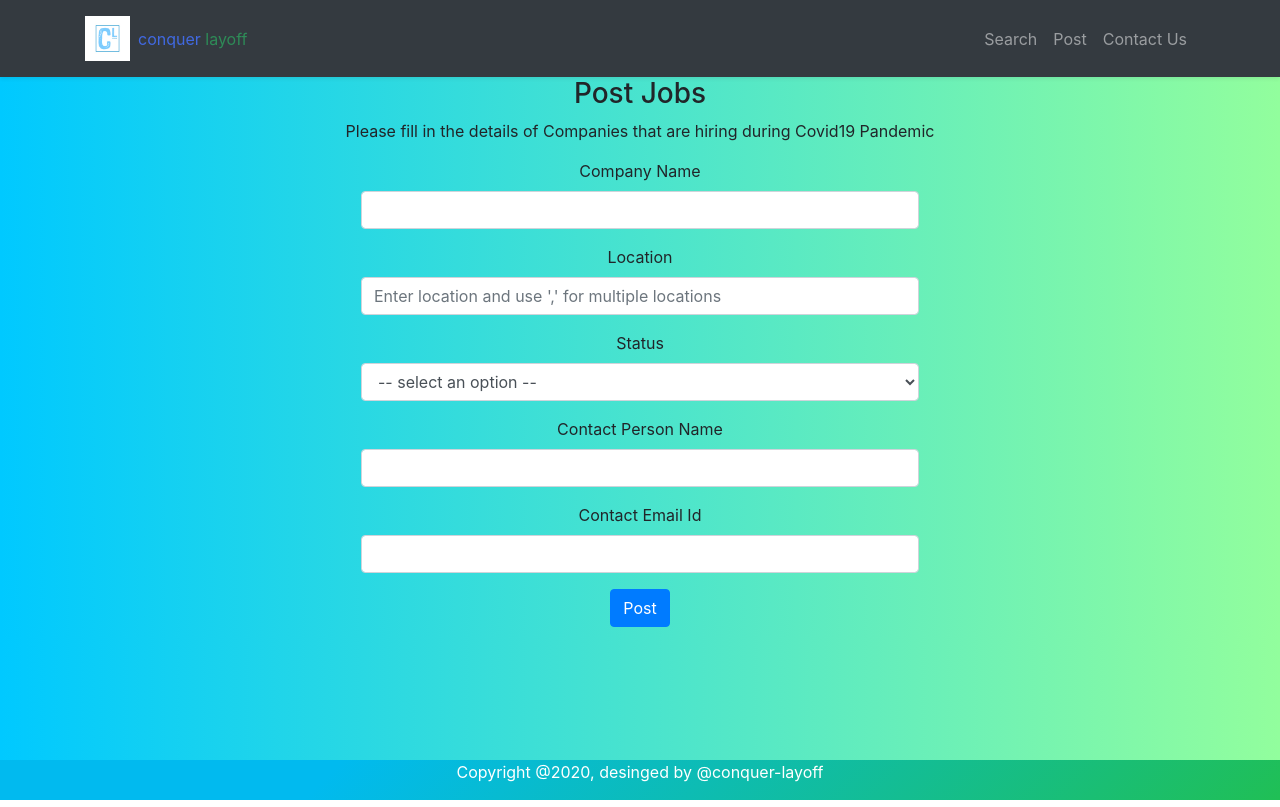
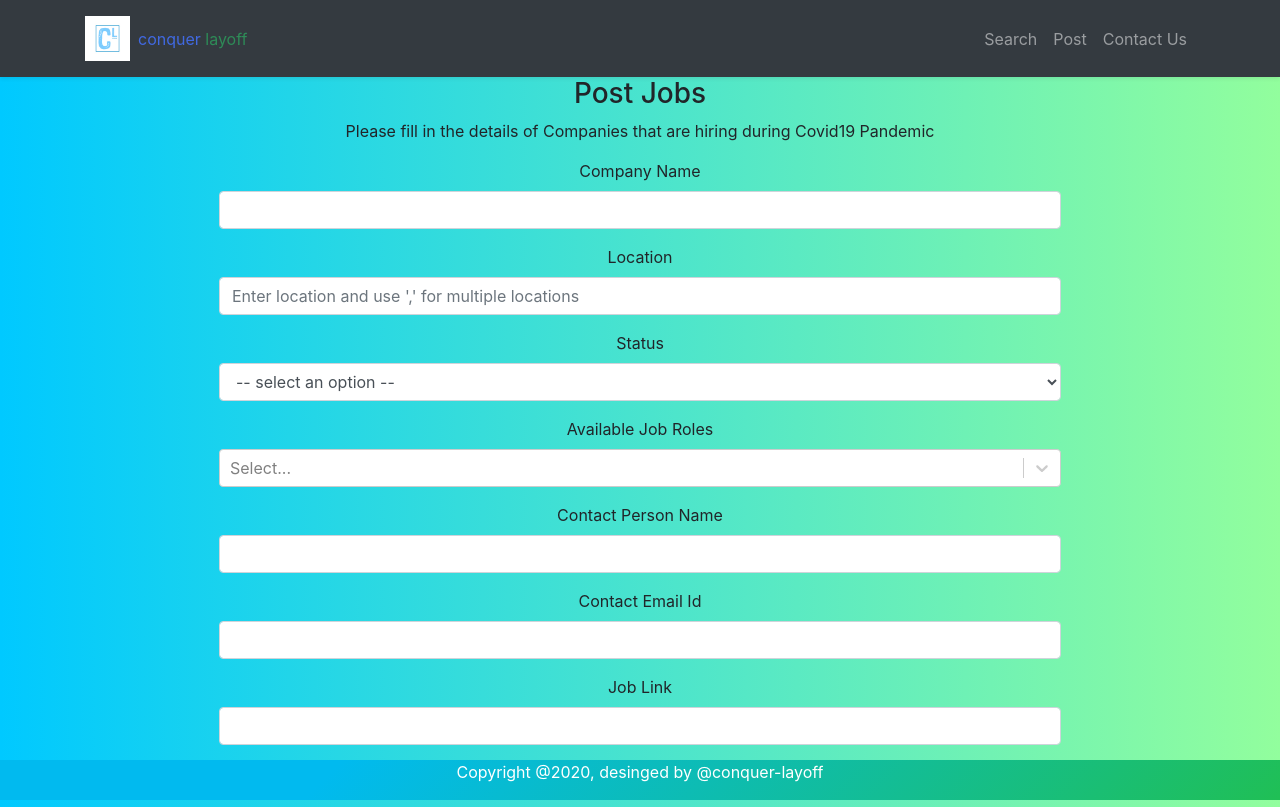
Before and after one commit to vini46/conquer, a React (Create React App) app in the folder client/: page /post in a window 1280 px wide. Built offline with nearby package versions, Linux system fonts and the light colour scheme.

Commit message:
new fields added

```diff
--- a/client/package.json
+++ b/client/package.json
@@ -15,7 +15,8 @@
     "react-responsive-carousel": "^3.2.3",
     "react-router": "^5.1.2",
     "react-router-dom": "^5.1.2",
-    "react-scripts": "3.4.1"
+    "react-scripts": "3.4.1",
+    "react-select": "^3.1.0"
   },
   "scripts": {
     "start": "react-scripts start",
--- a/client/src/components/form/PostForm.js
+++ b/client/src/components/form/PostForm.js
@@ -1,5 +1,18 @@
 import React, {Component} from 'react';
+import Select from 'react-select';
 import './PostForm.css';
+
+const roles = [
+  { value: 'SDE', label: 'SDE' },
+  { value: 'SDET', label: 'SDET' },
+  { value: 'DevOps', label: 'DevOps' },
+  { value: 'HR', label: 'HR' },
+  { value: 'Architect', label: 'Architect' },
+  { value: 'Dev_Manager', label: 'Dev_Manager' },
+  { value: 'QA_Manager', label: 'QA_Manager' },
+  { value: 'BA', label: 'BA' },
+  { value: 'PMO', label: 'PMO' },
+];
 
 
 class PostForm extends Component {
@@ -10,8 +23,10 @@ class PostForm extends Component {
       name: '',
       location: '',
       status: '',
+      roles: '',
       person: '',
-      email: ''
+      email: '',
+      link: ''
     };
 
   }
@@ -34,16 +49,34 @@ class PostForm extends Component {
     this.setState({email: event.target.value});
   }
 
+  handleLinkChange(event) {
+    this.setState({link: event.target.value});
+  }
+
+  handleRolesChange = selectedOption => {
+    const selectedValue = [];
+    selectedOption.map( (key) => {
+      console.log(key.value);
+      selectedValue.push(key.value);
+    });
+    console.log('array value: ', selectedValue);
+    this.setState({roles: selectedValue});
+  };
+
   handleSubmit = event => {
 
     event.preventDefault();
+
+    console.log('role value is: ', this.state.roles);
 
     const userData = {
       name: this.state.name,
       location: this.state.location,
       status: this.state.status,
+      roles: this.state.roles.join(),
       person: this.state.person,
-      email: this.state.email
+      email: this.state.email,
+      link: this.state.link
     }
     this.props.onSubmit(userData);
 
@@ -77,6 +110,20 @@ class PostForm extends Component {
         </div>
         <div className="form-row">
           <div className="form-group col-md-12">
+          <label>Available Job Roles</label>
+            <Select
+                isMulti
+                name="roles"
+                options={roles}
+                className="basic-multi-select"
+                onChange = {event => this.handleRolesChange(event)}
+                classNamePrefix="select"
+              />
+
+          </div>
+        </div>
+        <div className="form-row">
+          <div className="form-group col-md-12">
             <label>Contact Person Name</label>
             <input type="text" required className="form-control" id="person" value={this.state.person} required onChange={event => this.handlePersonChange(event)}/>
           </div>
@@ -84,7 +131,13 @@ class PostForm extends Component {
         <div className="form-group col-md-12">
 
           <label>Contact Email Id</label>
-          <input type="email" required className="form-control" value={this.state.email} id="email" required onChange={event => this.handleEmailChange(event)}/>
+          <input type="email" className="form-control" value={this.state.email} id="email" required onChange={event => this.handleEmailChange(event)}/>
+        </div>
+
+        <div className="form-group col-md-12">
+
+          <label>Job Link</label>
+          <input type="text" className="form-control" value={this.state.link} id="link" required onChange={event => this.handleLinkChange(event)}/>
         </div>
       </div>
       <button type="submit" className="btn btn-primary">Post</button>
--- a/client/src/components/table/Table.js
+++ b/client/src/components/table/Table.js
@@ -1,8 +1,14 @@
 import React, {Component} from 'react';
+import { Link } from 'react-router-dom';
 import { BootstrapTable, TableHeaderColumn } from 'react-bootstrap-table';
 import 'react-bootstrap-table/dist/react-bootstrap-table.min.css';
 
 class Table extends Component {
+
+    CellFormatter(cell, row) {
+        console.log('value is: ', row.link);
+        return (<a href={String(row.link)} target="_blank">{cell}</a>);
+      }
 
     render() {
 
@@ -12,8 +18,10 @@ class Table extends Component {
             <TableHeaderColumn isKey dataField='name' filter={ { type: 'TextFilter', delay: 1000 } }>Company Name</TableHeaderColumn>
             <TableHeaderColumn dataField='location' filter={ { type: 'TextFilter', delay: 1000 } }>Location</TableHeaderColumn>
             <TableHeaderColumn dataField='status'>Status</TableHeaderColumn>
+            <TableHeaderColumn dataField='roles' filter={ { type: 'TextFilter', delay: 1000 } }>Available Job Roles</TableHeaderColumn>
             <TableHeaderColumn dataField='person'>Contact Person Name</TableHeaderColumn>
             <TableHeaderColumn dataField='email'>Contact Mail Id</TableHeaderColumn>
+            <TableHeaderColumn dataField='link' dataFormat={this.CellFormatter} >Job Link</TableHeaderColumn>
             </BootstrapTable>
 
         );
--- a/client/src/containers/Post.js
+++ b/client/src/containers/Post.js
@@ -11,8 +11,10 @@ class Post extends Component {
             name: data.name,
             location: data.location,
             status: data.status,
+            roles: data.roles,
             person: data.person,
-            email: data.email
+            email: data.email,
+            link: data.link
         })
         .then( (res) => {
             console.log('success: ', res.data.msg);
@@ -23,6 +25,7 @@ class Post extends Component {
             this.setState({msg: 'Something went wrong, please update correct data'});
           });
 
+    console.log('form value is: ', data);
 
     }
 
```
Also changed, not shown: 2 other files (tests, documents, lock files or other folders).
